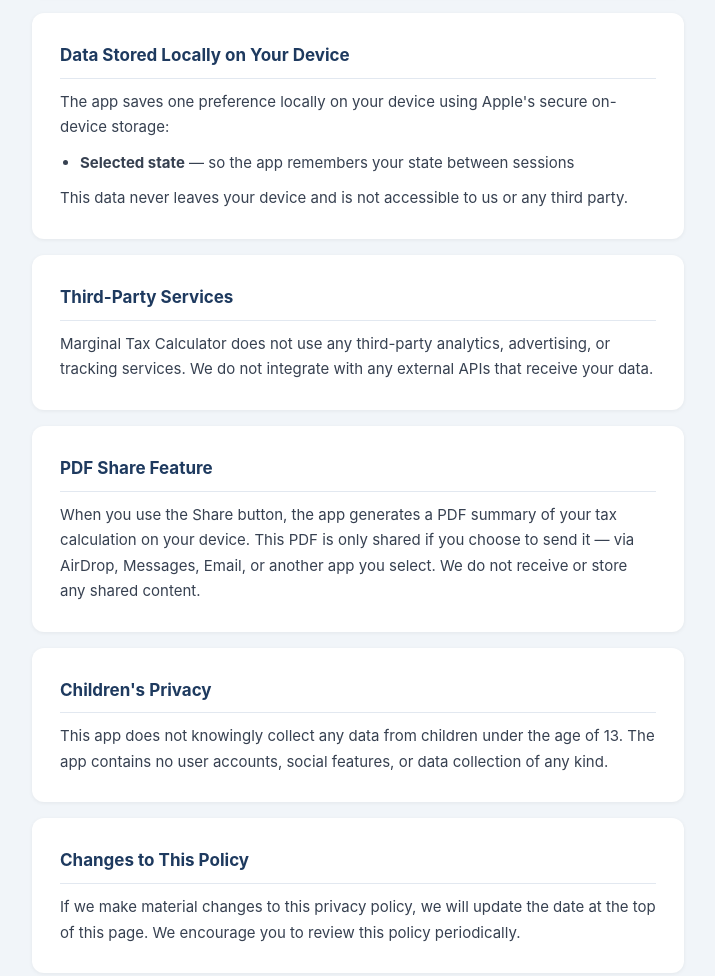
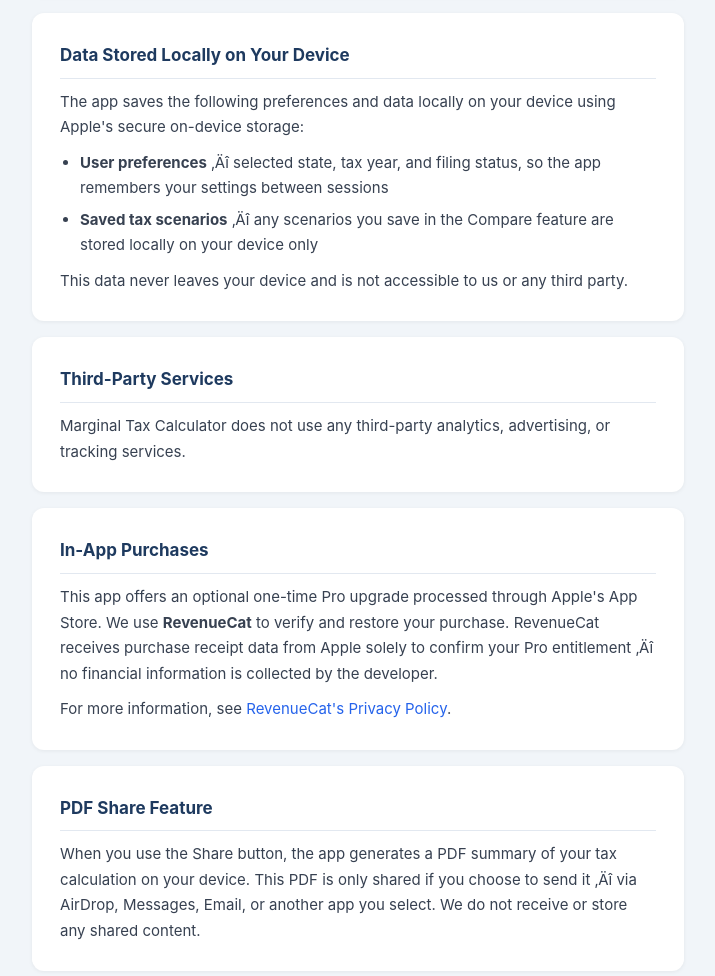
Before and after one commit to kevinlan92/marginal-tax-calculator-privacy, a plain HTML site: page index.html in a window 1280 px wide. Shown: the part 817-1793 px from the top of the page, without its empty margins (282-997 px from the left). Drawn offline with Linux system fonts and the light colour scheme.

Commit message:
Update index.html

```diff
--- a/index.html
+++ b/index.html
@@ -3,7 +3,7 @@
 <head>
   <meta charset="UTF-8" />
   <meta name="viewport" content="width=device-width, initial-scale=1.0"/>
-  <title>Privacy Policy — Marginal Tax Calculator</title>
+  <title>Privacy Policy ‚Äî Marginal Tax Calculator</title>
   <style>
     * { margin: 0; padding: 0; box-sizing: border-box; }
     body {
@@ -59,7 +59,7 @@
 <body>
 
 <header>
-  <h1>📊 Marginal Tax Calculator</h1>
+  <h1>Marginal Tax Calculator</h1>
   <p>Privacy Policy</p>
 </header>
 
@@ -86,21 +86,28 @@
 
   <div class="card">
     <h2>Data Stored Locally on Your Device</h2>
-    <p>The app saves one preference locally on your device using Apple's secure on-device storage:</p>
+    <p>The app saves the following preferences and data locally on your device using Apple's secure on-device storage:</p>
     <ul>
-      <li><strong>Selected state</strong> — so the app remembers your state between sessions</li>
+      <li><strong>User preferences</strong> ‚Äî selected state, tax year, and filing status, so the app remembers your settings between sessions</li>
+      <li><strong>Saved tax scenarios</strong> ‚Äî any scenarios you save in the Compare feature are stored locally on your device only</li>
     </ul>
     <p>This data never leaves your device and is not accessible to us or any third party.</p>
   </div>
 
   <div class="card">
     <h2>Third-Party Services</h2>
-    <p>Marginal Tax Calculator does not use any third-party analytics, advertising, or tracking services. We do not integrate with any external APIs that receive your data.</p>
+    <p>Marginal Tax Calculator does not use any third-party analytics, advertising, or tracking services.</p>
+  </div>
+
+  <div class="card">
+    <h2>In-App Purchases</h2>
+    <p>This app offers an optional one-time Pro upgrade processed through Apple's App Store. We use <strong>RevenueCat</strong> to verify and restore your purchase. RevenueCat receives purchase receipt data from Apple solely to confirm your Pro entitlement ‚Äî no financial information is collected by the developer.</p>
+    <p>For more information, see <a href="https://www.revenuecat.com/privacy">RevenueCat's Privacy Policy</a>.</p>
   </div>
 
   <div class="card">
     <h2>PDF Share Feature</h2>
-    <p>When you use the Share button, the app generates a PDF summary of your tax calculation on your device. This PDF is only shared if you choose to send it — via AirDrop, Messages, Email, or another app you select. We do not receive or store any shared content.</p>
+    <p>When you use the Share button, the app generates a PDF summary of your tax calculation on your device. This PDF is only shared if you choose to send it ‚Äî via AirDrop, Messages, Email, or another app you select. We do not receive or store any shared content.</p>
   </div>
 
   <div class="card">
@@ -120,7 +127,7 @@
   </div>
 
   <footer>
-    © 2026 Marginal Tax Calculator. All rights reserved.
+    ¬© 2026 Marginal Tax Calculator. All rights reserved.
   </footer>
 </div>
 
```
